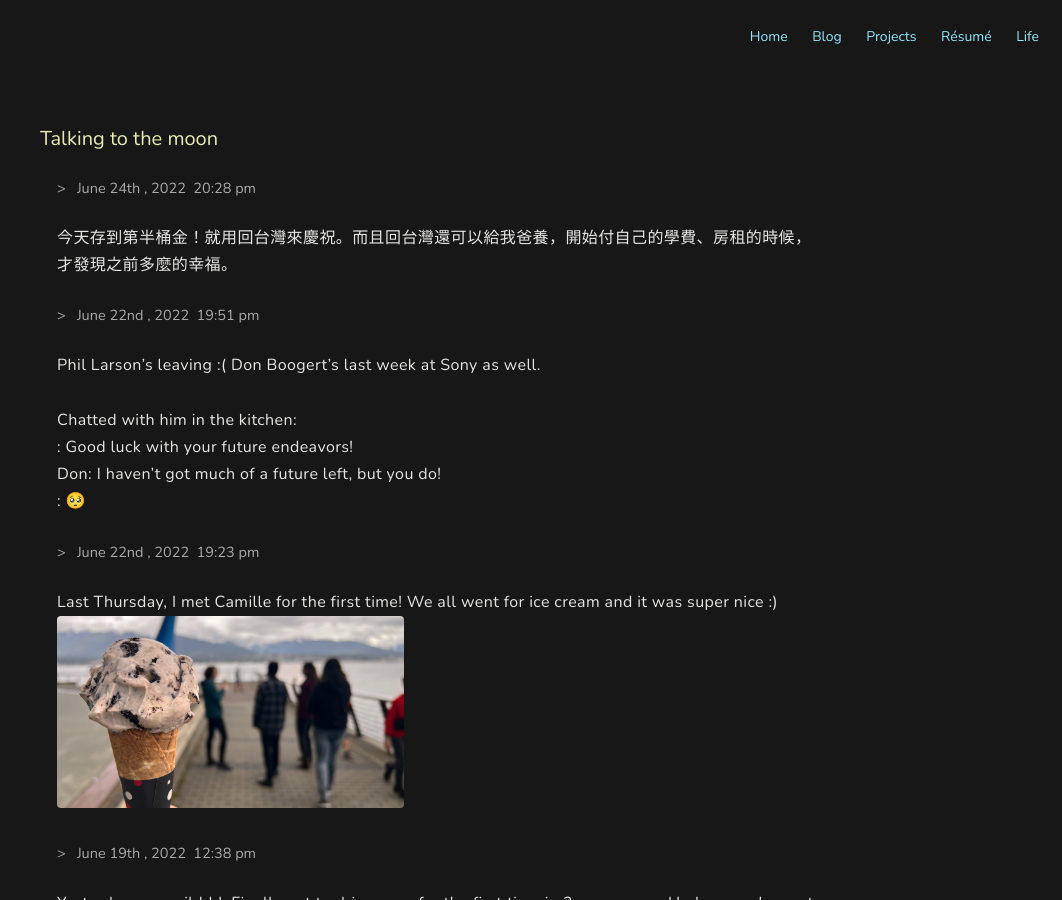
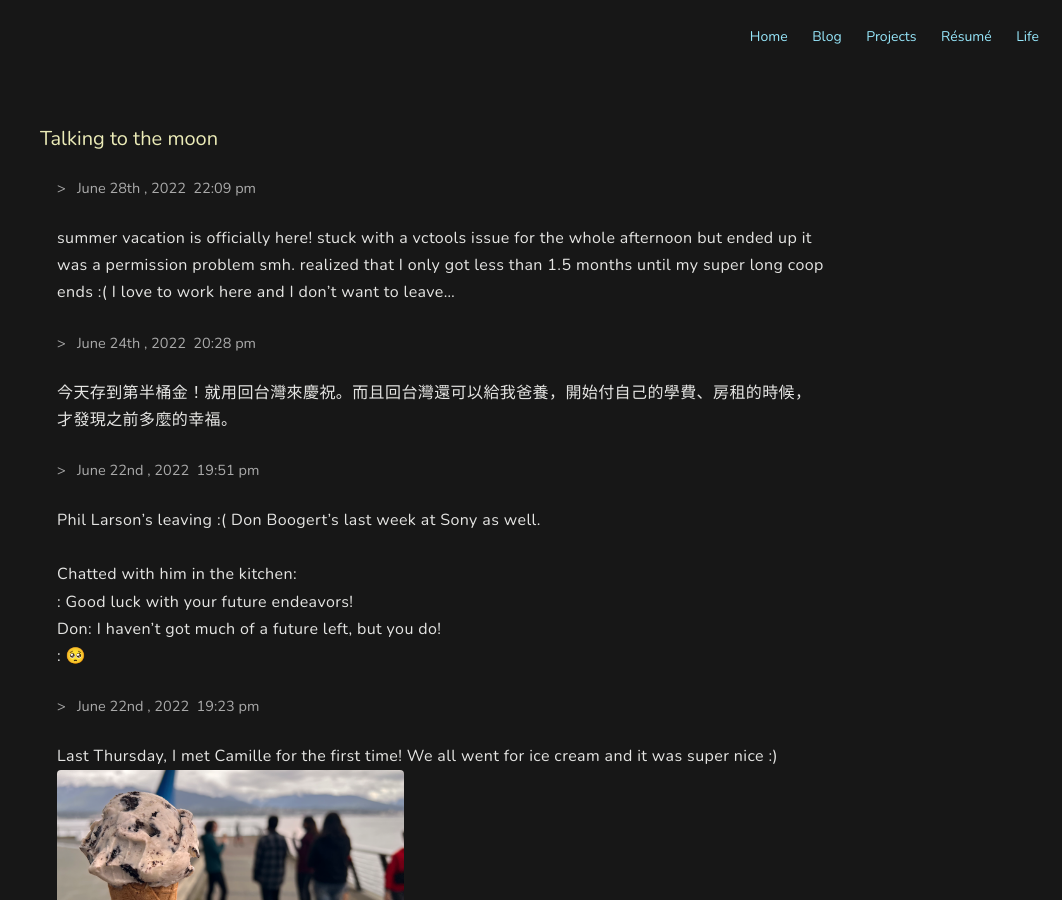
Before and after one commit to danielchen-pyc/danielchen-pyc.github.io, a Jekyll site: the page built from life.html, in a window 1280 px wide and 900 px high. Shown: the whole window, without its empty margins (218-1280 px from the left). Built offline with Jekyll 4.4.1, drawn with Linux system fonts in a browser that asks for light colours; emoji names are drawn with the system emoji font; some web fonts are replaced.

Commit message:
daily update

```diff
--- a/_data/life.yml
+++ b/_data/life.yml
@@ -1,3 +1,8 @@
+- date: 2022/06/28 10:09pm
+  content: |
+    summer vacation is officially here! stuck with a vctools issue for the whole afternoon but ended up it was a permission problem smh. realized that I only got less
+    than 1.5 months until my super long coop ends :( I love to work here and I don't want to leave...
+
 - date: 2022/06/24 8:28pm
   content: |
     今天存到第半桶金！就用回台灣來慶祝。而且回台灣還可以給我爸養，開始付自己的學費、房租的時候，才發現之前多麼的幸福。
```
